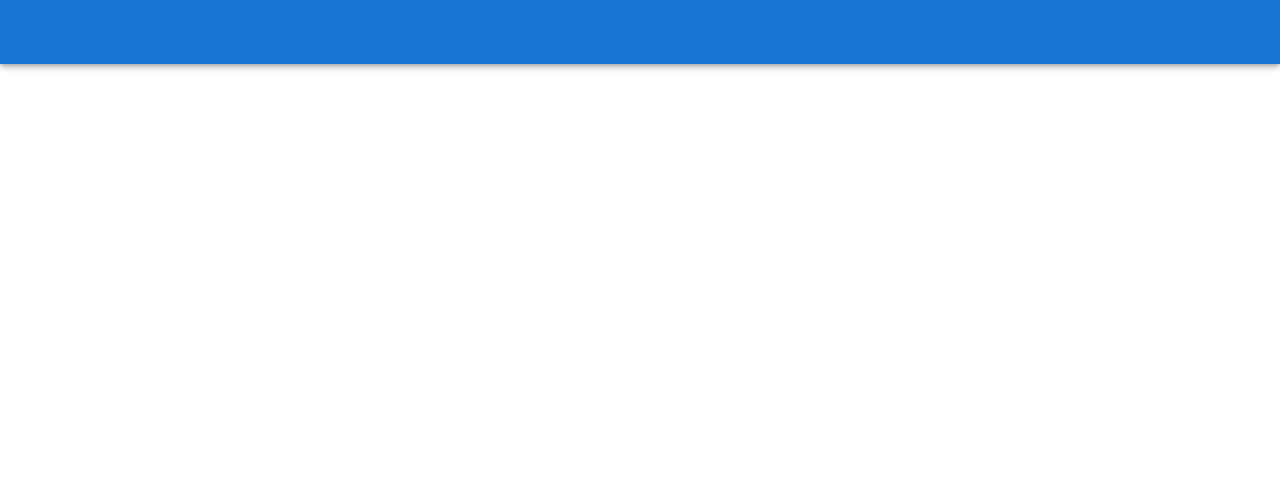
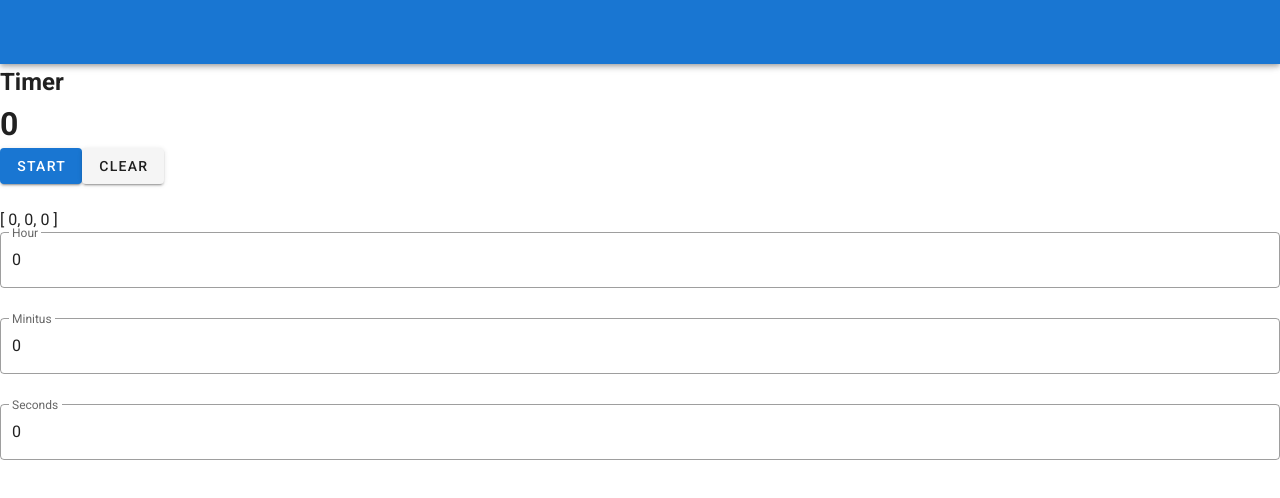
Before and after one commit to yuta-hayashi/tools-pwa, a Vue app: page /timer in a window 1280 px wide. Shown: the top 498 px of the page. Built offline with nearby package versions, Linux system fonts and the light colour scheme.

Commit message:
✨ feat: timerのロジックを実装

```diff
--- a/src/router/index.ts
+++ b/src/router/index.ts
@@ -8,24 +8,29 @@ const routes: Array<RouteConfig> = [
   {
     path: "/",
     name: "Home",
-    component: Home
+    component: Home,
   },
   {
     path: "/about",
     name: "About",
-    component: () => import("../views/About.vue")
+    component: () => import("../views/About.vue"),
   },
   {
     path: "/stopwatch",
     name: "StopWatch",
-    component: () => import("../views/StopWatch.vue")
-  }
+    component: () => import("../views/StopWatch.vue"),
+  },
+  {
+    path: "/timer",
+    name: "Timer",
+    component: () => import("../views/Timer.vue"),
+  },
 ];
 
 const router = new VueRouter({
   mode: "history",
   base: process.env.BASE_URL,
-  routes
+  routes,
 });
 
 export default router;
--- /dev/null
+++ b/src/views/Timer.vue
@@ -0,0 +1,49 @@
+<template>
+  <div>
+    <h2>Timer</h2>
+    <h1>{{countTime.toLocaleString()}}</h1>
+    <div v-show="!isStart">
+      <v-btn @click="start" color="primary">Start</v-btn>
+      <v-btn @click="clear">Clear</v-btn>
+    </div>
+    <div v-show="isStart">
+      <v-btn @click="stop" color="primary">Stop</v-btn>
+    </div>
+    <br />
+    {{times}}
+    <v-text-field type="number" label="Hour" outlined v-model.number="times[0]"></v-text-field>
+    <v-text-field type="number" label="Minitus" outlined v-model.number="times[1]"></v-text-field>
+    <v-text-field type="number" label="Seconds" outlined v-model.number="times[2]"></v-text-field>
+  </div>
+</template>
+
+<script lang="ts">
+import Vue from "vue";
+import Component from "vue-class-component";
+
+@Component
+export default class Timer extends Vue {
+  times = [0, 0, 0];
+  countTime = 0;
+  intervalId = 0;
+  isStart = false;
+  start() {
+    this.isStart = true;
+    this.countTime = this.times[0] * 3600 + this.times[1] * 60 + this.times[2];
+    this.intervalId = setInterval(() => {
+      if (this.countTime === 0) {
+        this.stop();
+        return;
+      }
+      this.countTime -= 1;
+    }, 1000);
+  }
+  stop() {
+    this.isStart = false;
+    clearInterval(this.intervalId);
+  }
+  clear() {
+    this.countTime = 0;
+  }
+}
+</script>
```
